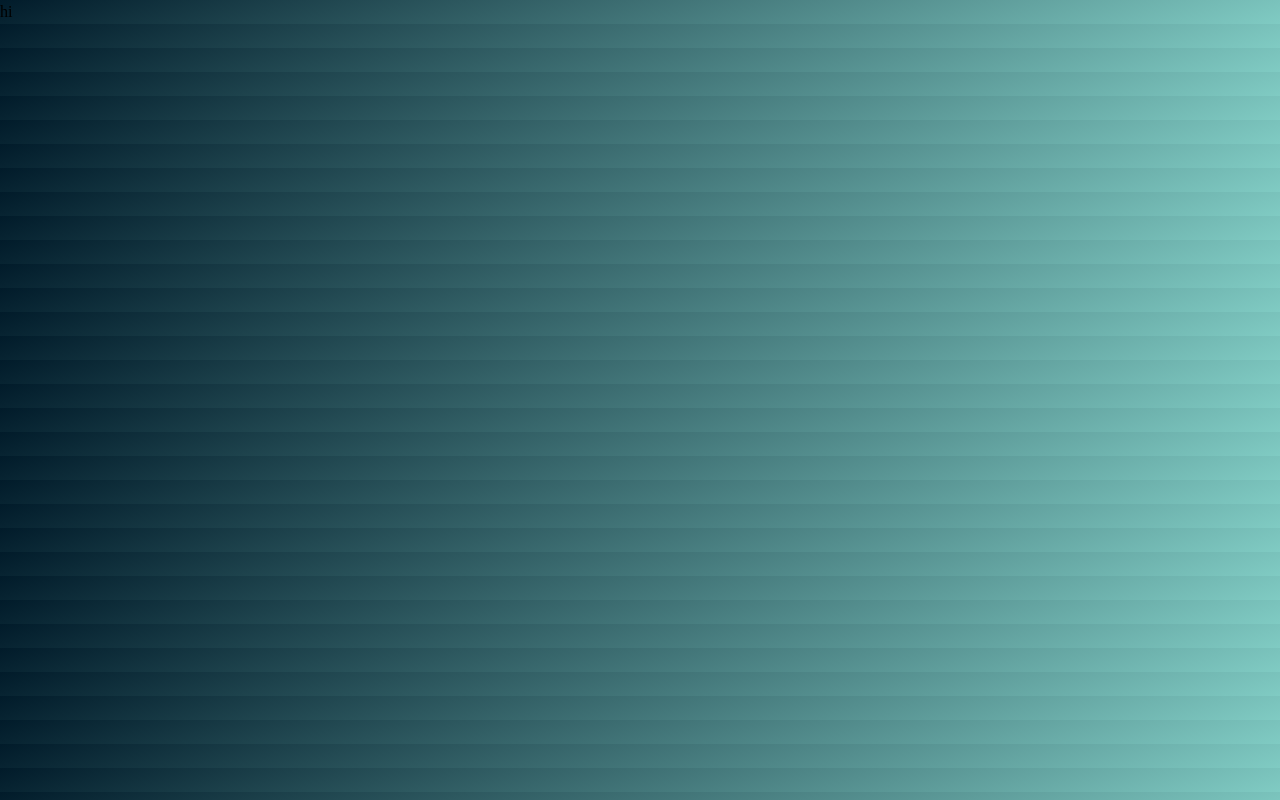
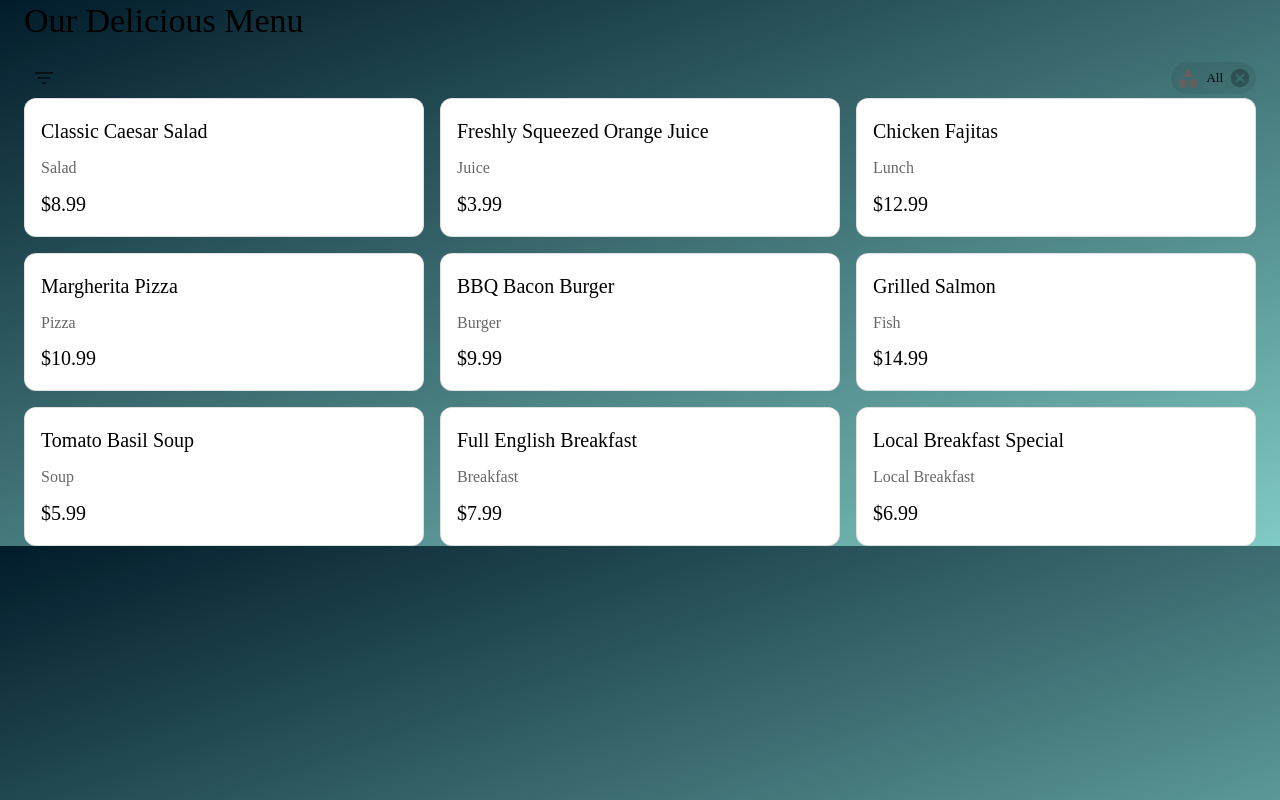
Before and after one commit to DawitSishu/whitehouse, a React (Vite) app: page / in a window 1280 px wide. Built offline with nearby package versions, Linux system fonts and the light colour scheme; a web font is replaced by a local one.

Commit message:
the menu looks a bit like menu

```diff
--- a/src/Components/Menu/index.jsx
+++ b/src/Components/Menu/index.jsx
@@ -1,10 +1,88 @@
-import { Card } from "@mui/material";
-import React, { useEffect } from "react";
+import React, { useState } from 'react';
+import { Typography, Container, Grid, Box, Chip, IconButton, Menu, MenuItem, ListItemIcon, ListItemText, Paper } from '@mui/material';
+import FilterListIcon from '@mui/icons-material/FilterList';
+import CategoryIcon from '@mui/icons-material/Category';
 
-const index = () => {
-  useEffect(() => {
-    window.scrollTo(0, 0);
-  }, []);
-  return <div>hi</div>;
+const categories = ['Salad', 'Juice', 'Lunch', 'Pizza', 'Burger', 'Fish', 'Soup', 'Breakfast', 'Local Breakfast'];
+const items = [
+  { name: 'Classic Caesar Salad', category: 'Salad', price: '$8.99' },
+  { name: 'Freshly Squeezed Orange Juice', category: 'Juice', price: '$3.99' },
+  { name: 'Chicken Fajitas', category: 'Lunch', price: '$12.99' },
+  { name: 'Margherita Pizza', category: 'Pizza', price: '$10.99' },
+  { name: 'BBQ Bacon Burger', category: 'Burger', price: '$9.99' },
+  { name: 'Grilled Salmon', category: 'Fish', price: '$14.99' },
+  { name: 'Tomato Basil Soup', category: 'Soup', price: '$5.99' },
+  { name: 'Full English Breakfast', category: 'Breakfast', price: '$7.99' },
+  { name: 'Local Breakfast Special', category: 'Local Breakfast', price: '$6.99' },
+  // Add more items and categories as needed
+];
+
+const index  = () => {
+  const [selectedCategory, setSelectedCategory] = useState(null);
+  const [anchorEl, setAnchorEl] = useState(null);
+
+  const handleCategoryClick = (event) => {
+    setAnchorEl(event.currentTarget);
+  };
+
+  const handleCategoryClose = () => {
+    setAnchorEl(null);
+  };
+
+  const filterItems = (category) => {
+    setSelectedCategory(category);
+    handleCategoryClose();
+  };
+
+  return (
+    <Container>
+      <Typography variant="h4" gutterBottom>
+        Our Delicious Menu
+      </Typography>
+      <Box display="flex" justifyContent="space-between" alignItems="center" mt={2}>
+        <IconButton
+          aria-label="Filter"
+          onClick={handleCategoryClick}
+        >
+          <FilterListIcon />
+        </IconButton>
+        <Chip
+          icon={<CategoryIcon />}
+          label={selectedCategory || 'All'}
+          onDelete={() => filterItems(null)}
+        />
+      </Box>
+
+      <Menu
+        anchorEl={anchorEl}
+        open={Boolean(anchorEl)}
+        onClose={handleCategoryClose}
+      >
+        {categories.map((category) => (
+          <MenuItem key={category} onClick={() => filterItems(category)}>
+            <ListItemIcon>
+              <CategoryIcon />
+            </ListItemIcon>
+            <ListItemText primary={category} />
+          </MenuItem>
+        ))}
+      </Menu>
+
+      <Grid container spacing={2}>
+        {items
+          .filter((item) => !selectedCategory || item.category === selectedCategory)
+          .map((item, index) => (
+            <Grid item xs={12} sm={6} md={4} key={index}>
+              <Paper elevation={3} variant="outlined" sx={{ p: 2, borderRadius: 3 }}>
+                <Typography variant="h6" gutterBottom>{item.name}</Typography>
+                <Typography variant="subtitle1" color="textSecondary" gutterBottom>{item.category}</Typography>
+                <Typography variant="h6">{item.price}</Typography>
+              </Paper>
+            </Grid>
+          ))}
+      </Grid>
+    </Container>
+  );
 };
-export default index;
+
+export default index ;
```
